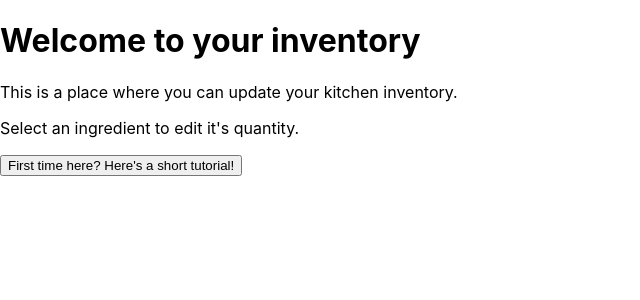
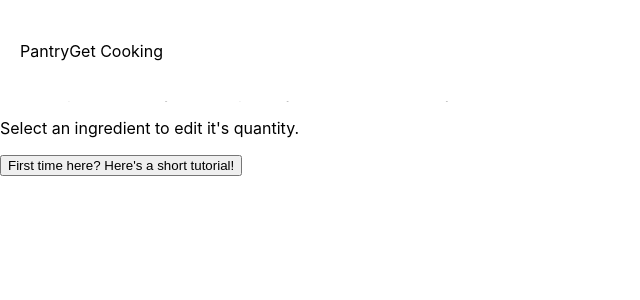
Before and after one commit to crfmc/Sous-next, a Next.js app: page /pantry in a window 1280 px wide. Shown: the top 300 px of the page, without its empty margins (0-640 px from the left). Built offline with nearby package versions, Linux system fonts and the light colour scheme.

Commit message:
add navigation to pantry page

```diff
--- a/pages/pantry/index.tsx
+++ b/pages/pantry/index.tsx
@@ -4,7 +4,10 @@
  * Note: must add a route which deals primarily with importing data on
  * ingredients and inventory.
  */
+import Navigation, { DefaultNavigationLinks } from '../../components/Navigation';
 import Head from 'next/head';
+
+
 
 export default function Inventory() {
   function handleClick() {
@@ -12,6 +15,7 @@ export default function Inventory() {
   }
   return (
     <>
+      <Navigation sticky={ true } links={ DefaultNavigationLinks } />
       <h1>Welcome to your inventory</h1>
       <p>This is a place where you can update your kitchen inventory.</p>
       <p>Select an ingredient to edit it's quantity.</p>
```
